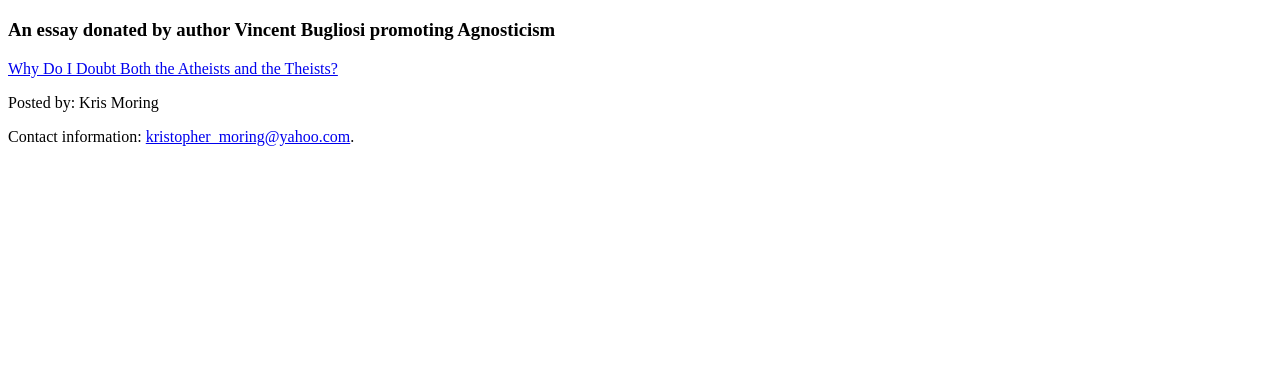
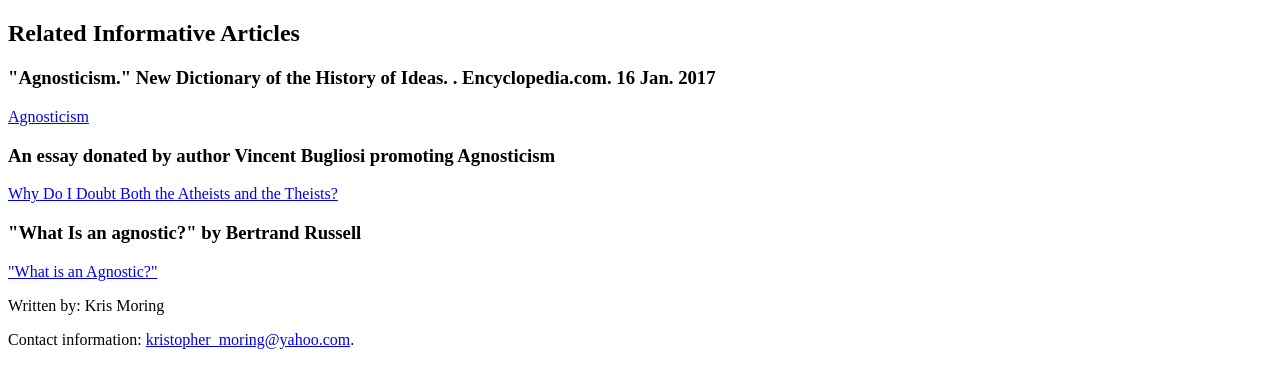
Before and after one commit to KrisMoring/html-me-something, a plain HTML site: page index.html in a window 1280 px wide. Shown: the part 1445-1810 px from the top of the page. Before the commit the page ends 1607 px from the top, so only its background shows below. Drawn offline with Linux system fonts and the light colour scheme.

Commit message:
Added two articles and put all three articles in a third section in the main.

```diff
--- a/index.html
+++ b/index.html
@@ -27,15 +27,25 @@
 				<img src="http://www.kappit.com/img/pics/201502_2147_bdagd.jpg" alt="your God is real">
 				<img src="http://cdn.quotesgram.com/img/22/63/922722753-text_20humor_20quotes_20god_20religion_20atheism_20george_20carlin_20christian_201680x1050_20wallpaper_www_wall321_com_99.jpg" alt="George Carlin">
 			</section>
+			<section>
+				<h2>Related Informative Articles</h2>
+				<article>
+					<h3>"Agnosticism." New Dictionary of the History of Ideas. . Encyclopedia.com. 16 Jan. 2017</h3>
+					<a href="http://www.encyclopedia.com/philosophy-and-religion/philosophy/philosophy-terms-and-concepts/agnosticism#3424300022">Agnosticism</a>
+				</article>
+				<article>
+					<h3>An essay donated by author Vincent Bugliosi promoting Agnosticism</h3>
+					<a href="http://www.religioustolerance.org/bugliosi01.htm">Why Do I Doubt Both the Atheists and the Theists?</a>
+				</article>
+				<article>
+					<h3>"What Is an agnostic?" by Bertrand Russell</h3>
+					<a href="http://scepsis.net/eng/articles/id_5.php">"What is an Agnostic?"</a>
+				</article>
+			</section>
 		</main>
-		<article>
-			<h3>An essay donated by author Vincent Bugliosi promoting Agnosticism</h3>
-			<a href="http://www.religioustolerance.org/bugliosi01.htm">Why Do I Doubt Both the Atheists and the Theists?</a>
-		</article>
 		<footer>
-			<p>Posted by: Kris Moring</p>
-  			<p>Contact information: <a href="mailto:kristopher_moring@yahoo.com">
- 			kristopher_moring@yahoo.com</a>.</p>
+			<p>Written by: Kris Moring</p>
+  			<p>Contact information: <a href="mailto:kristopher_moring@yahoo.com">kristopher_moring@yahoo.com</a>.</p>
 		</footer>
 	</body>
 </html>
```
